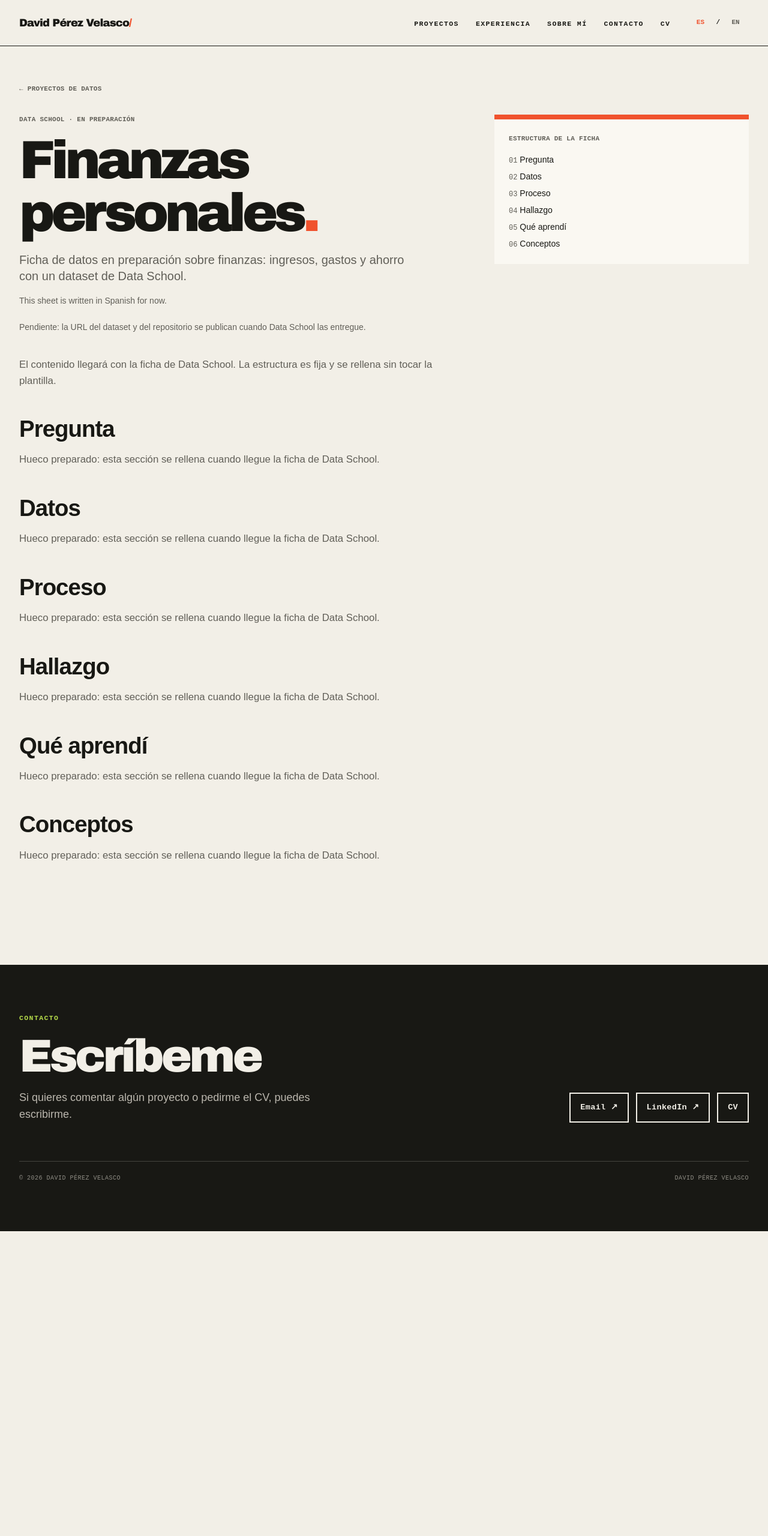
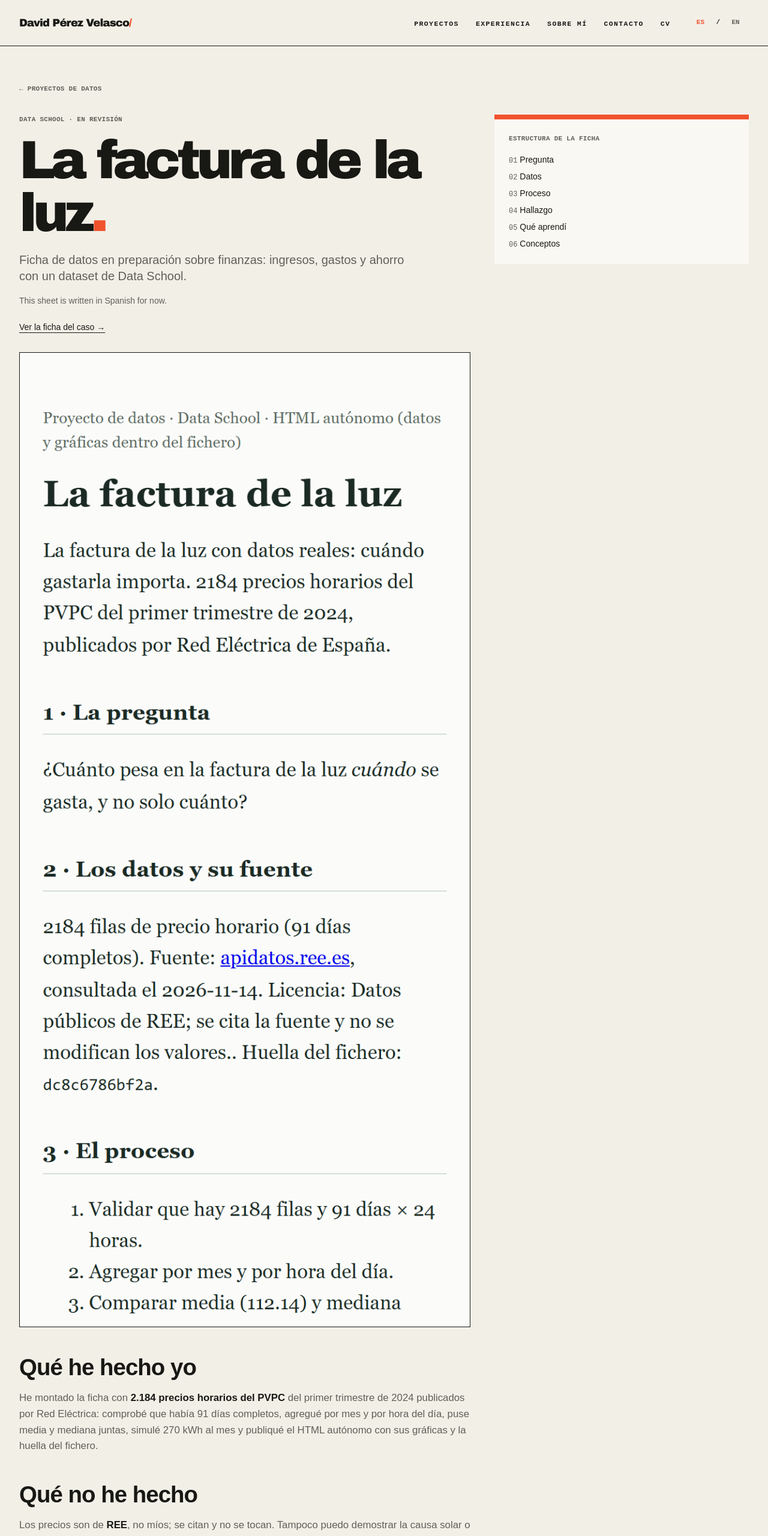
Before and after one commit to ErDeivih/erdeivih.github.io, an Astro site: page /en/datos/data-school-01 in a window 1280 px wide. Shown: the top 2560 px of the page at 60% size. Before the commit the page ends 2052 px from the top, so only its background shows below. Built offline with nearby package versions, Linux system fonts and the light colour scheme; Astro itself is replaced by a stand-in of ours.

Commit message:
Datos: primera ficha enlazada (factura de la luz) con captura y qué he/no he hecho

```diff
--- a/src/content.config.ts
+++ b/src/content.config.ts
@@ -67,6 +67,9 @@ const datos = defineCollection({
     // Se rellenan cuando Data School entregue el dataset y su repositorio.
     datasetUrl: z.url().optional(),
     repoUrl: z.url().optional(),
+    casoUrl: z.url().optional(),
+    image: z.string().optional(),
+    imageAlt: z.string().optional(),
   }),
 });
 
--- a/src/content/datos/data-school-01/index.mdx
+++ b/src/content/datos/data-school-01/index.mdx
@@ -1,17 +1,23 @@
 ---
-title: "Finanzas personales"
+title: "La factura de la luz"
 description: "Ficha de datos en preparación sobre finanzas: ingresos, gastos y ahorro con un dataset de Data School."
 source: "Data School"
-status: "preparada"
+status: "en-revision"
 order: 1
-concepts: []
-# Cuando Data School dé las URLs, descomentar:
-# datasetUrl: "https://..."
-# repoUrl: "https://..."
+concepts: ["Series temporales", "Granularidad", "Media y mediana", "Correlación"]
+casoUrl: "https://erdeivih.github.io/data-school-site/casos/finanzas.html"
+image: "/datos/data-school-01/390-finanzas.png"
+imageAlt: "Ficha de la factura de la luz con precios horarios del PVPC"
 ---
 
-El contenido llegará con la ficha de Data School. La estructura es fija y se rellena sin tocar la plantilla.
 
+## Qué he hecho yo
+
+He montado la ficha con **2.184 precios horarios del PVPC** del primer trimestre de 2024 publicados por Red Eléctrica: comprobé que había 91 días completos, agregué por mes y por hora del día, puse media y mediana juntas, simulé 270 kWh al mes y publiqué el HTML autónomo con sus gráficas y la huella del fichero.
+
+## Qué no he hecho
+
+Los precios son de **REE**, no míos; se citan y no se tocan. Tampoco puedo demostrar la causa solar o eólica: este conjunto no trae generación, así que la página lo dice y no lo afirma. **La página de destino todavía no separa «qué he hecho» y «qué no he hecho»**; queda anotado aquí y enlazado igualmente.
 ## Pregunta
 
 Hueco preparado: esta sección se rellena cuando llegue la ficha de Data School.
--- a/src/i18n/ui.ts
+++ b/src/i18n/ui.ts
@@ -119,6 +119,7 @@ export const ui = {
       pendienteUrl: "Pendiente: la URL del dataset y del repositorio se publican cuando Data School las entregue.",
       dataset: "Dataset",
       repositorio: "Repositorio",
+      caso: "Ver la ficha del caso",
     },
     certifications: {
       kicker: "Formación",
@@ -250,6 +251,7 @@ export const ui = {
       pendienteUrl: "Pending: the dataset and repository URLs will be published when Data School provides them.",
       dataset: "Dataset",
       repositorio: "Repository",
+      caso: "See the case sheet",
     },
     certifications: {
       kicker: "Learning",
--- a/src/pages/[locale]/datos/[slug].astro
+++ b/src/pages/[locale]/datos/[slug].astro
@@ -27,8 +27,10 @@ const { Content } = await render(ficha);
         <div class="mt-6 flex flex-wrap gap-4 text-sm">
           {ficha.data.datasetUrl && <a href={ficha.data.datasetUrl} target="_blank" rel="noopener" class="underline underline-offset-4 hover:text-primary">{t.datos.dataset} →</a>}
           {ficha.data.repoUrl && <a href={ficha.data.repoUrl} target="_blank" rel="noopener" class="underline underline-offset-4 hover:text-primary">{t.datos.repositorio} →</a>}
-          {!ficha.data.datasetUrl && !ficha.data.repoUrl && <p class="text-muted">{t.datos.pendienteUrl}</p>}
+          {ficha.data.casoUrl && <a href={ficha.data.casoUrl} target="_blank" rel="noopener" class="underline underline-offset-4 hover:text-primary">{t.datos.caso} →</a>}
+          {!ficha.data.datasetUrl && !ficha.data.repoUrl && !ficha.data.casoUrl && <p class="text-muted">{t.datos.pendienteUrl}</p>}
         </div>
+        {ficha.data.image && <figure class="mt-8"><img src={ficha.data.image} alt={ficha.data.imageAlt ?? ficha.data.title} class="w-full border border-foreground" /></figure>}
         <div class="prose-content mt-10"><Content /></div>
       </article>
       <aside class="h-fit border-t-8 border-primary bg-surface p-6">
--- a/src/pages/datos/[slug].astro
+++ b/src/pages/datos/[slug].astro
@@ -26,8 +26,10 @@ const { Content } = await render(ficha);
                 <div class="mt-6 flex flex-wrap gap-4 text-sm">
           {ficha.data.datasetUrl && <a href={ficha.data.datasetUrl} target="_blank" rel="noopener" class="underline underline-offset-4 hover:text-primary">{t.datos.dataset} →</a>}
           {ficha.data.repoUrl && <a href={ficha.data.repoUrl} target="_blank" rel="noopener" class="underline underline-offset-4 hover:text-primary">{t.datos.repositorio} →</a>}
-          {!ficha.data.datasetUrl && !ficha.data.repoUrl && <p class="text-muted">{t.datos.pendienteUrl}</p>}
+          {ficha.data.casoUrl && <a href={ficha.data.casoUrl} target="_blank" rel="noopener" class="underline underline-offset-4 hover:text-primary">{t.datos.caso} →</a>}
+          {!ficha.data.datasetUrl && !ficha.data.repoUrl && !ficha.data.casoUrl && <p class="text-muted">{t.datos.pendienteUrl}</p>}
         </div>
+        {ficha.data.image && <figure class="mt-8"><img src={ficha.data.image} alt={ficha.data.imageAlt ?? ficha.data.title} class="w-full border border-foreground" /></figure>}
         <div class="prose-content mt-10">
           <Content />
         </div>
```
Also changed, not shown: public/datos/data-school-01/390-finanzas.png (added), 1 other file.
